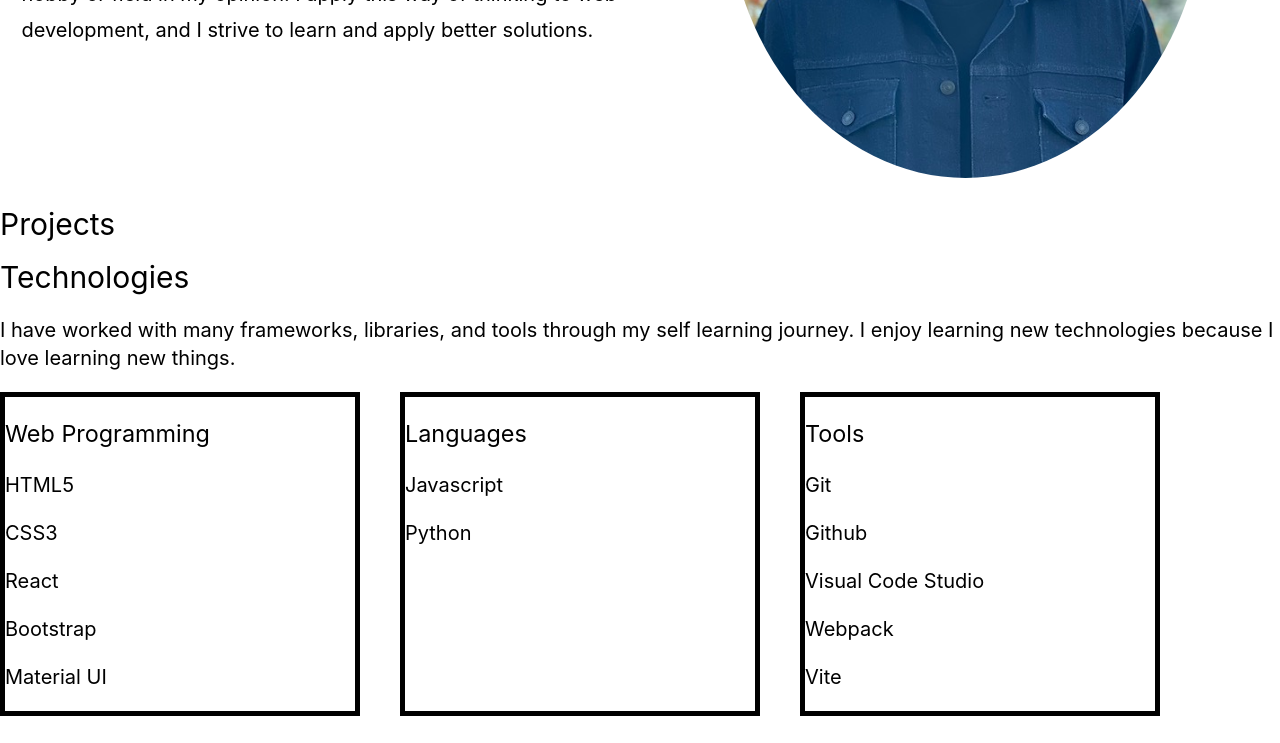
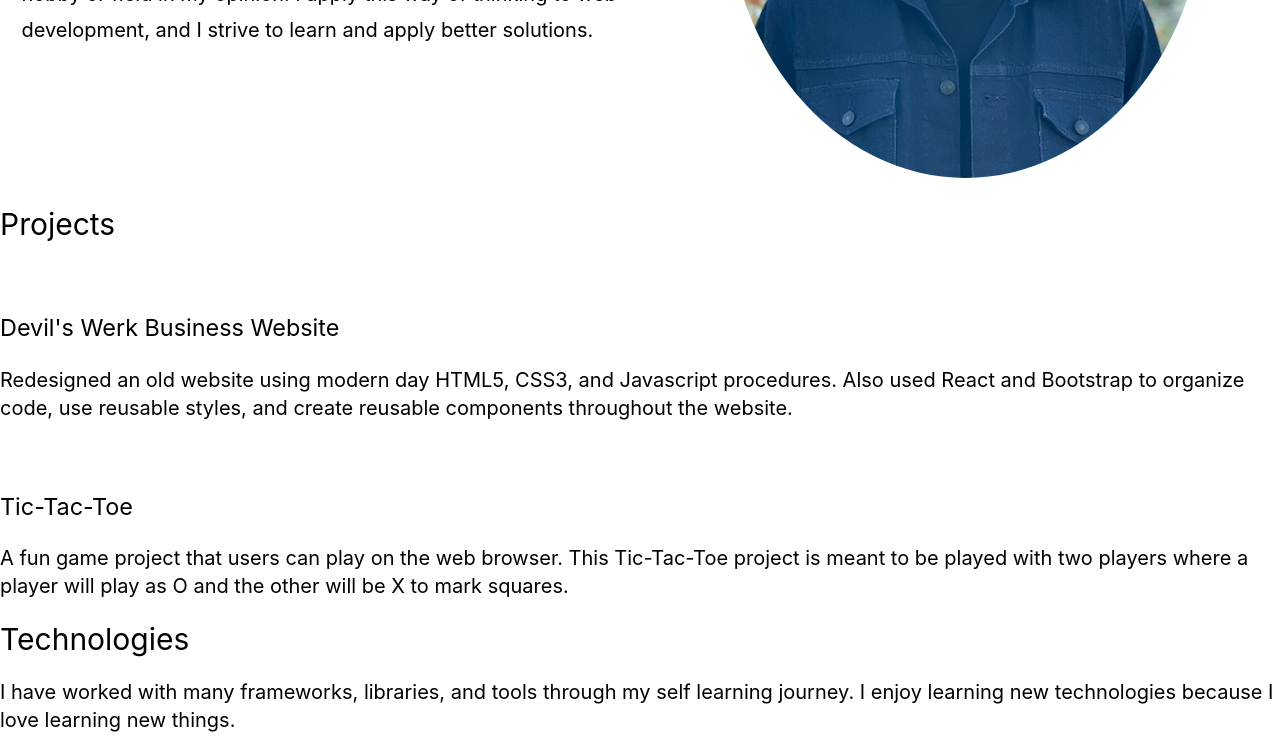
Before and after one commit to kyruken/kairuken-portfolio, a React (Vite) app: page / in a window 1280 px wide. Shown: the part 544-1287 px from the top of the page. Built offline with nearby package versions, Linux system fonts and the light colour scheme.

Commit message:
add projects content

```diff
--- a/src/components/Home.jsx
+++ b/src/components/Home.jsx
@@ -24,6 +24,23 @@ export default function Home() {
             <section className="projects-container">
                 <h2>Projects</h2>
                 <div className="project-cards">
+                    <div className="project">
+                        <img></img>
+                        <h3>Devil's Werk Business Website</h3>
+                        <p>
+                            Redesigned an old website using modern day HTML5, CSS3, and Javascript procedures. Also used React and Bootstrap to
+                            organize code, use reusable styles, and create reusable components throughout the website.
+                        </p>
+                    </div>
+
+                    <div className="project">
+                        <img></img>
+                        <h3>Tic-Tac-Toe</h3>
+                        <p>
+                            A fun game project that users can play on the web browser. This Tic-Tac-Toe project is meant to be
+                            played with two players where a player will play as O and the other will be X to mark squares.
+                        </p>
+                    </div>
 
                 </div>
             </section>
```
